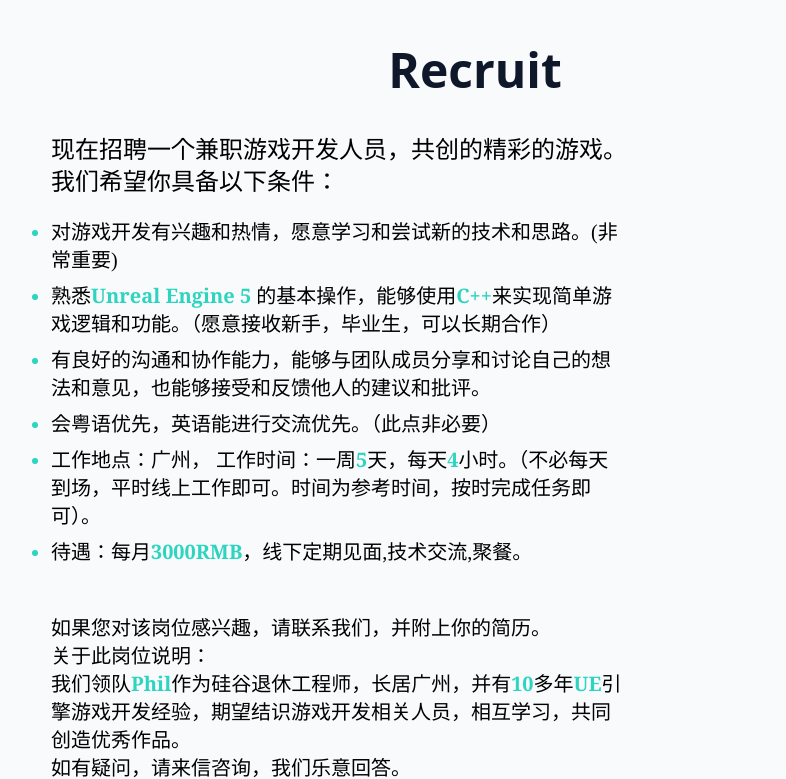
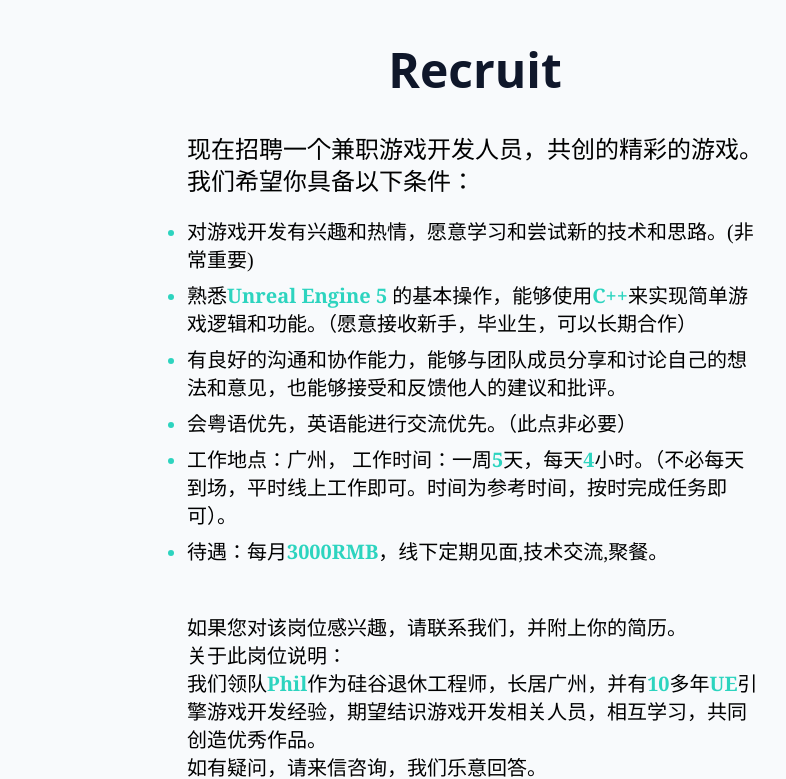
Before and after one commit to dgutyanghs/Adludum, a website: page build/index.html in a window 1280 px wide. Shown: the part 1680-2459 px from the top of the page, without its empty margins (165-951 px from the left). Drawn offline with Linux system fonts and the light colour scheme; a web font is replaced by a local one.

```diff
--- a/build/index.html
+++ b/build/index.html
@@ -139,7 +139,7 @@
         >
           Recruit
         </h2>
-        <div class="max-w-xl text-2xl mt-10 font-googlefont1">
+        <div class="max-w-xl text-2xl mt-10 font-googlefont1 mx-auto">
           现在招聘一个兼职游戏开发人员，共创的精彩的游戏。
           我们希望你具备以下条件：
           <div class="text-xl font-googlefont1">
```
Also changed, not shown: build/css/style.css, build/img/bg.jpg (deleted), build/img/rocketdab.png (deleted), build/img/rocketlaunch.png (deleted), build/img/rocketman.png (deleted), build/img/rocketride.png (deleted).
